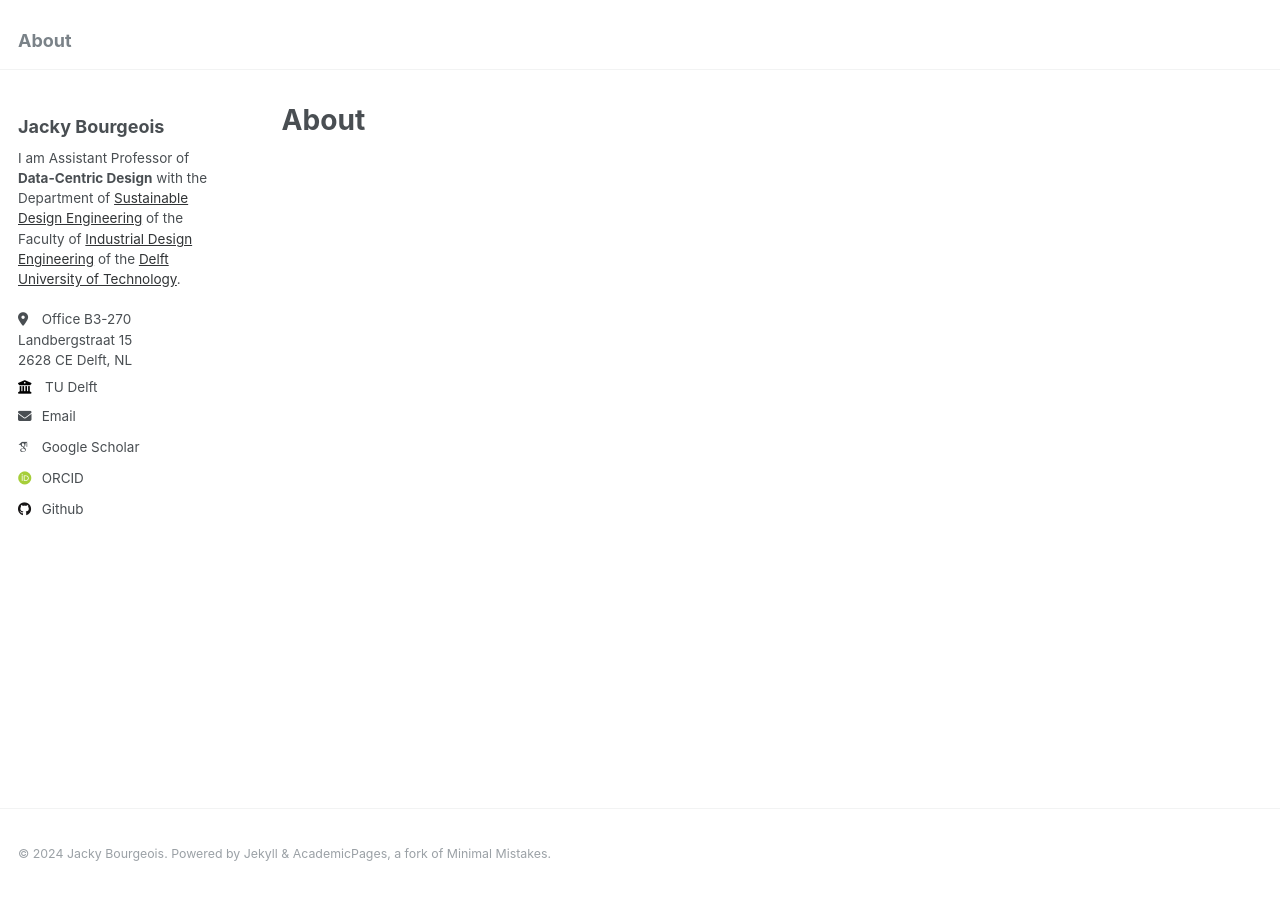
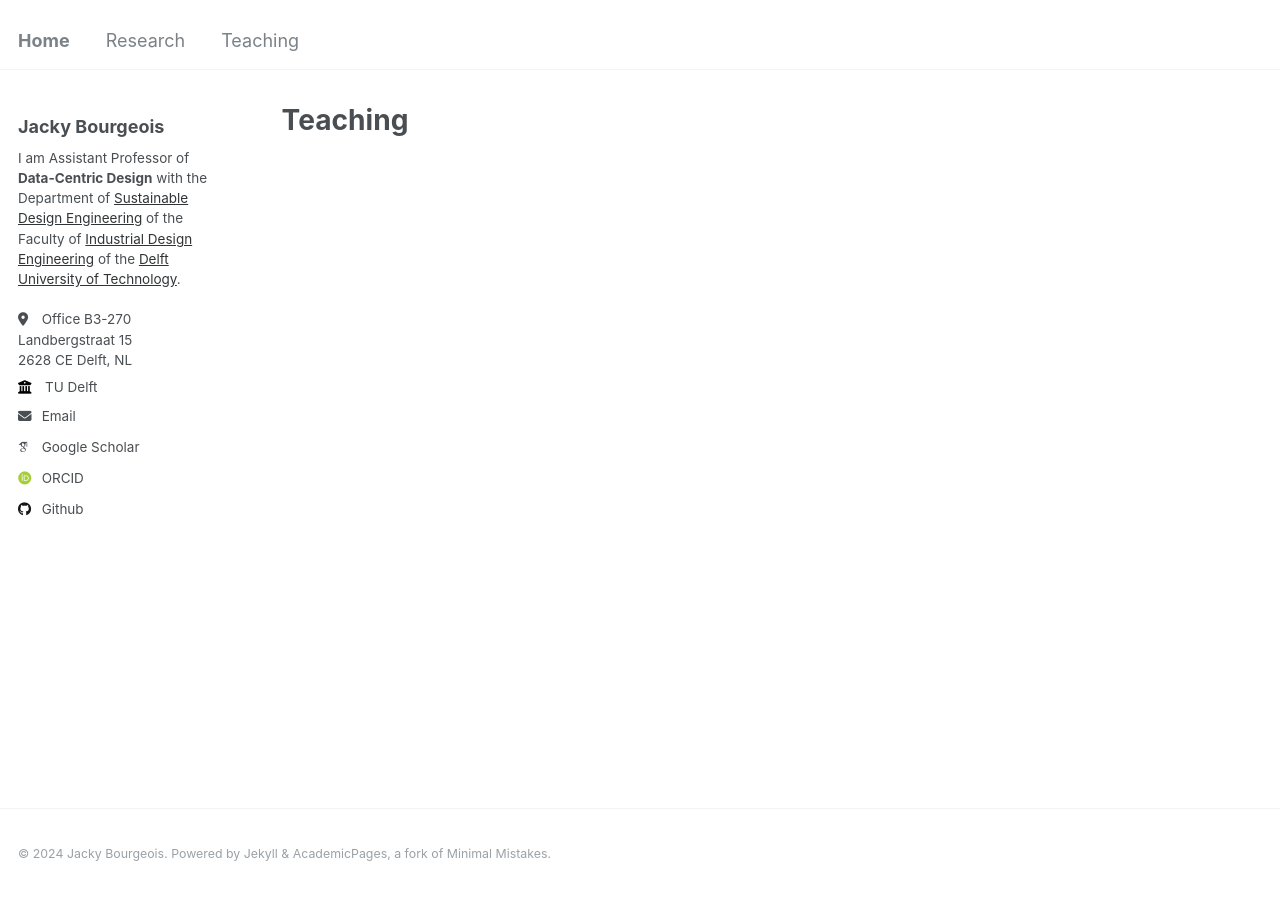
Before and after one commit to jackybourgeois/jackybourgeois.github.io, a Jekyll site: the page built from _pages/teaching.md, in a window 1280 px wide. Built offline with Jekyll 4.4.1, drawn with Linux system fonts in a browser that asks for light colours; some web fonts are replaced.

Commit message:
test navigation

```diff
--- a/_data/navigation.yml
+++ b/_data/navigation.yml
@@ -5,11 +5,14 @@
 # prevent it from being included in the site.
 
 main:
-  - title: "About"
+  - title: "Home"
     url: /
 
-  # - title: "Publications"
-  #   url: /publications/
+  - title: "Research"
+    url: /research/
+
+  - title: "Teaching"
+    url: /teaching/
 
   # - title: "Talks"
   #   url: /talks/
--- /dev/null
+++ b/_pages/teaching.md
@@ -0,0 +1,8 @@
+---
+permalink: /
+title: "Teaching"
+author_profile: true
+redirect_from:
+  - /teaching/
+  - /teaching.html
+---
```
Also changed, not shown: _pages/research.md (added, +8 -0 lines).
